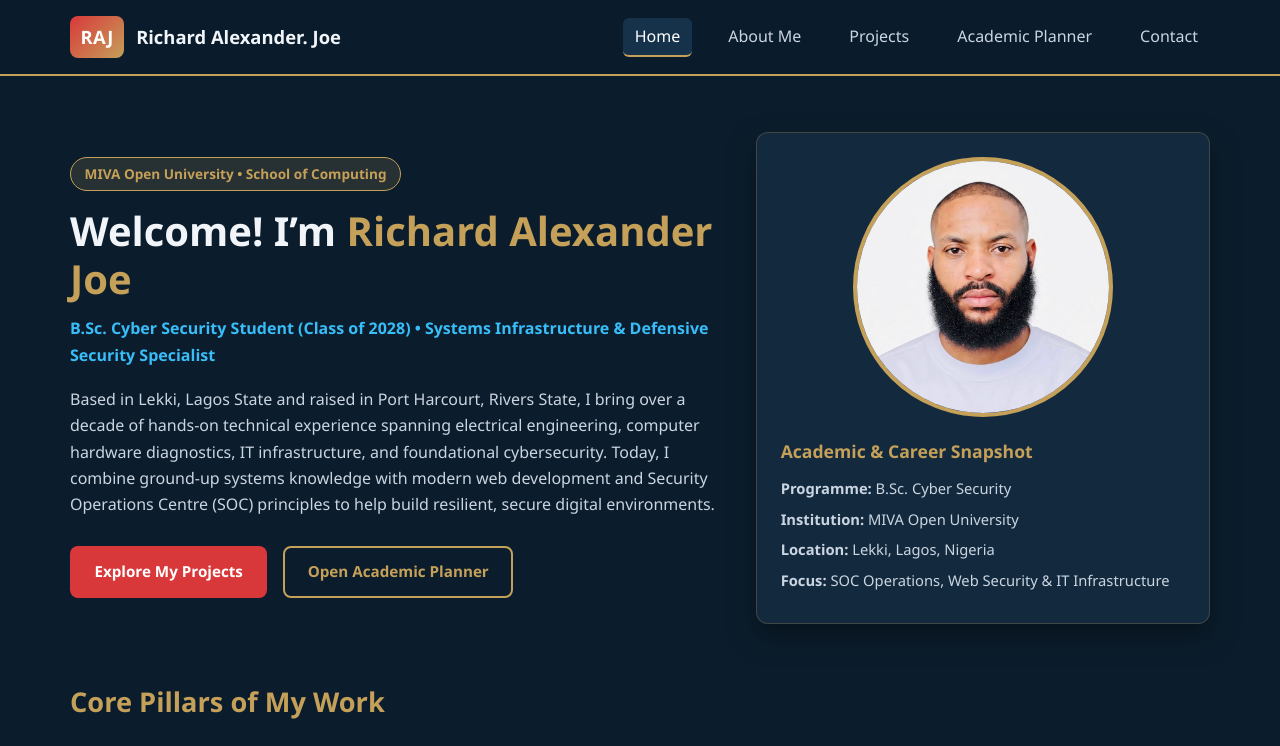
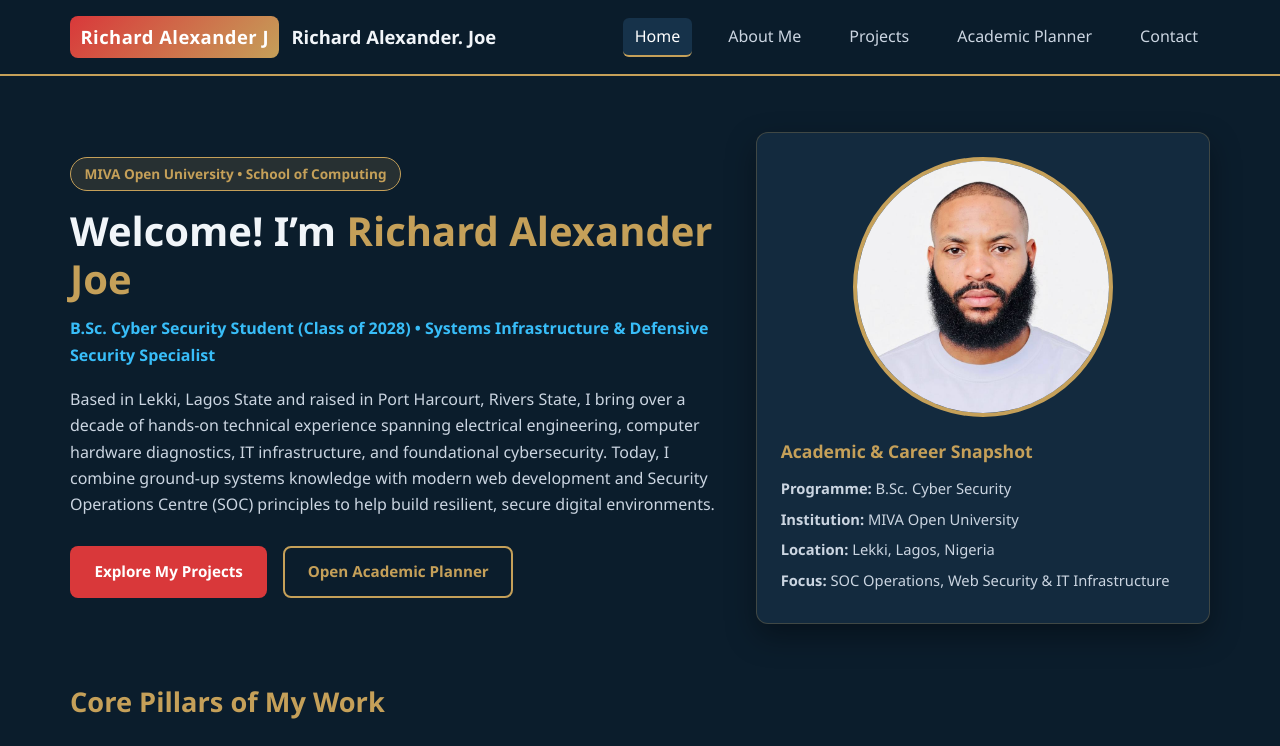
Before and after one commit to RichLex999/Cos106-Student-Portfolio, a plain HTML site: page index.html in a window 1280 px wide. Shown: the top 746 px of the page. Drawn offline with Linux system fonts and the light colour scheme.

Commit message:
Update index.html

```diff
--- a/index.html
+++ b/index.html
@@ -10,7 +10,7 @@
   <header class="site-header">
     <nav class="navbar container" aria-label="Main Navigation">
       <a href="index.html" class="brand">
-        <span class="brand-badge">RAJ</span>
+        <span class="brand-badge">Richard Alexander J</span>
         <span>Richard Alexander. Joe</span>
       </a>
       <button class="menu-toggle" id="menuToggle" aria-label="Toggle Navigation">☰</button>
```
